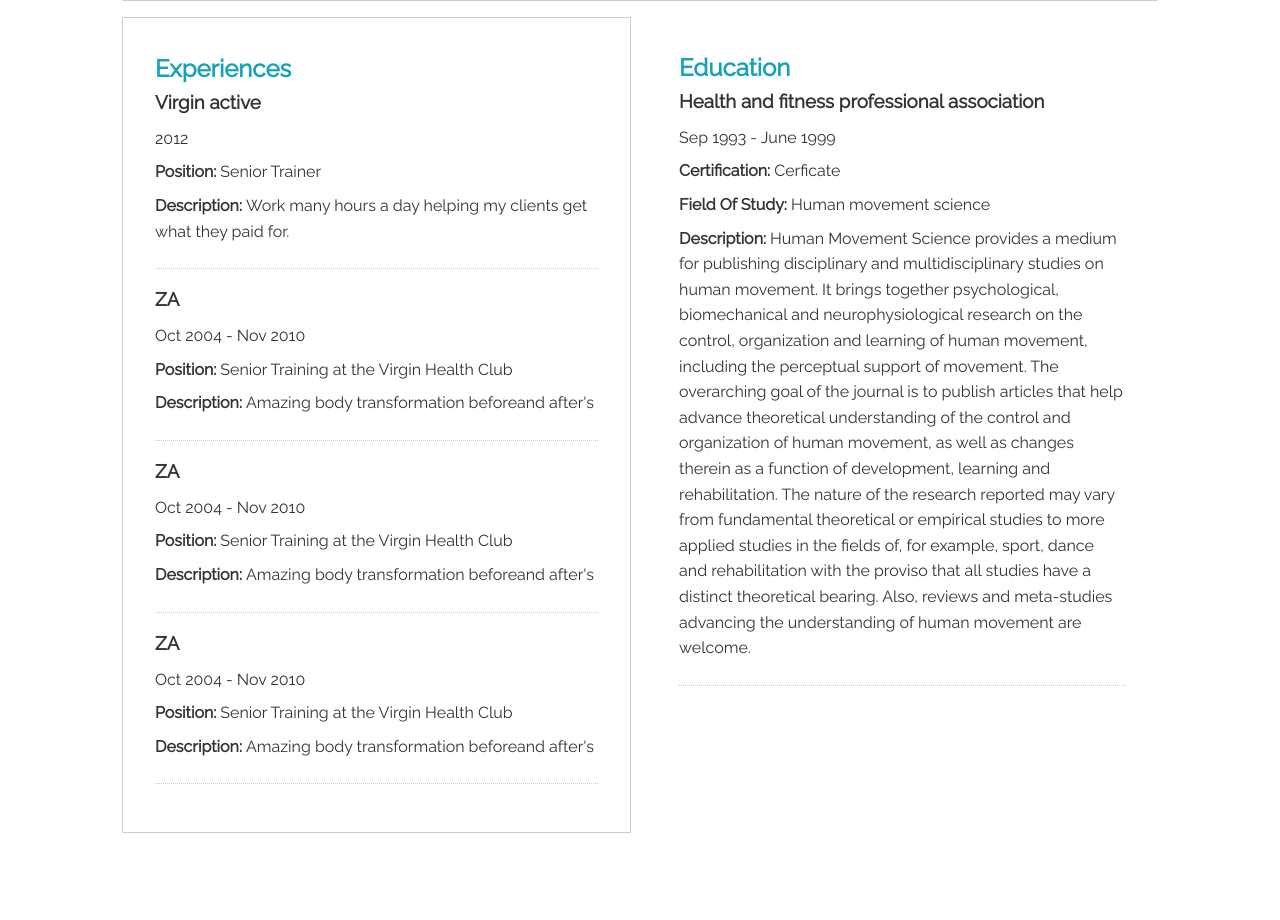
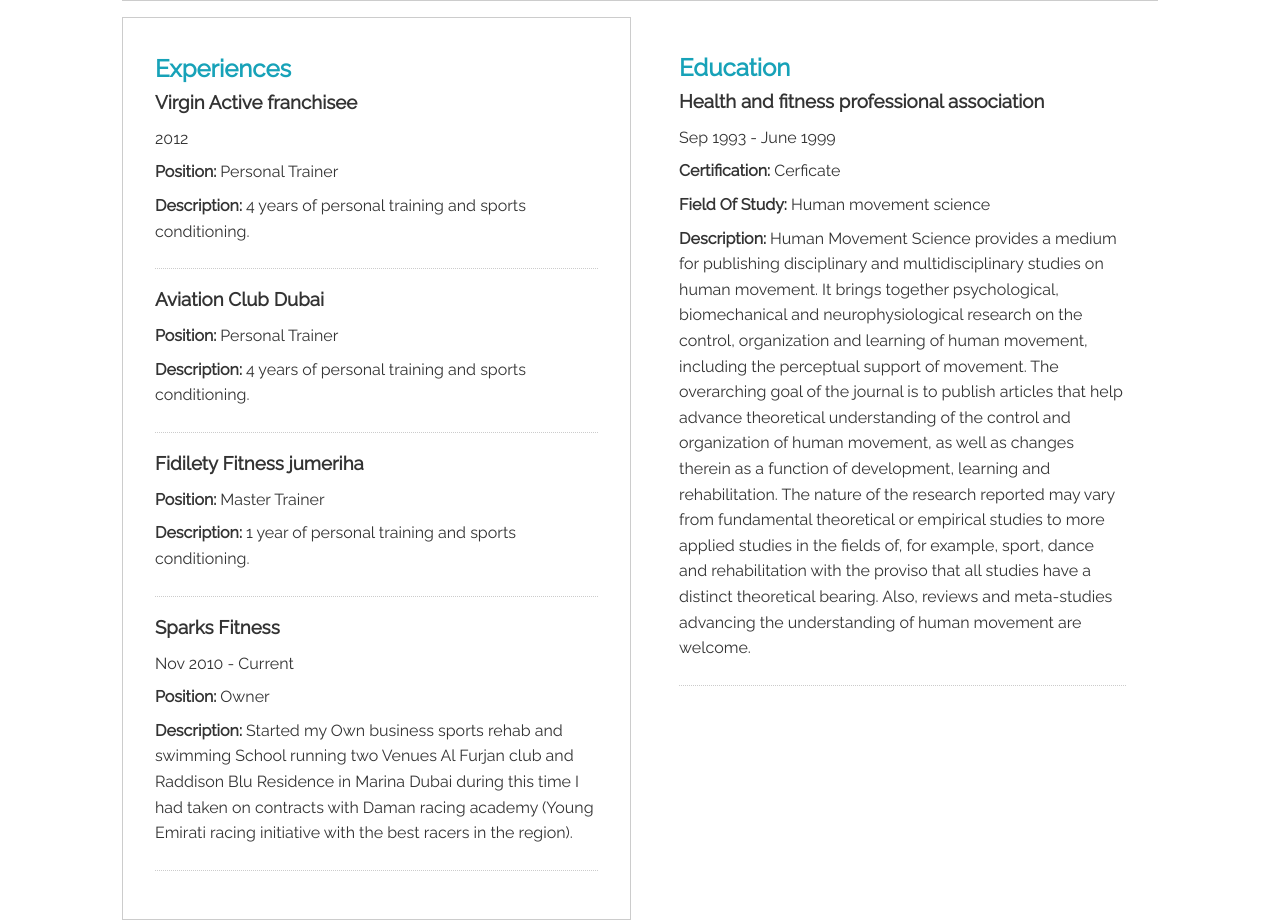
Before and after one commit to Elr33/fitnessconnect, a plain HTML site: page thane.html in a window 1280 px wide. Shown: the part 1008-1928 px from the top of the page. Drawn offline with Linux system fonts and the light colour scheme.

Commit message:
update Thane.html
added experience and relevant info

```diff
--- a/thane.html
+++ b/thane.html
@@ -21,13 +21,13 @@
   <body>
     <nav class="navbar bg-dark">
       <h1>
-        <a href="dashboard.html"> <i class="fas fa-dumbbell"> Fitness</i>
+        <a href="index.html"> <i class="fas fa-dumbbell"> Fitness</i>
       </h1>
-      <ul>
+      <!-- <ul>
         <li><a href="profiles.html">Trainers</a></li>
-        <!-- <li><a href="register.html">Register</a></li>
-        <li><a href="login.html">Login</a></li> -->
-      </ul>
+        <li><a href="register.html">Register</a></li>
+        <li><a href="login.html">Login</a></li>
+      </ul> -->
     </nav>
     <section class="container">
       <a href="profiles.html" class="btn">Back To Profiles</a>
@@ -81,35 +81,35 @@
         <div class="profile-exp bg-white p-2">
           <h2 class="text-primary">Experiences</h2>
           <div>
-            <h3>Virgin active</h3>
+            <h3>Virgin Active franchisee</h3>
             <p>2012</p>
-            <p><strong>Position: </strong> Senior Trainer</p>
+            <p><strong>Position: </strong> Personal Trainer</p>
             <p>
-              <strong>Description: </strong>Work many hours a day helping my clients get what they paid for.
+              <strong>Description: </strong> 4 years of personal training and sports conditioning.
             </p>
           </div>
           <div>
-            <h3>ZA</h3>
-            <p>Oct 2004 - Nov 2010</p>
-            <p><strong>Position: </strong> Senior Training at the Virgin Health Club</p>
+            <h3>Aviation Club Dubai</h3>
+            <p></p>
+            <p><strong>Position: </strong> Personal Trainer</p>
             <p>
-              <strong>Description: </strong>Amazing body transformation beforeand after's
+              <strong>Description: </strong> 4 years of personal training and sports conditioning.
             </p>
           </div>
           <div>
-            <h3>ZA</h3>
-            <p>Oct 2004 - Nov 2010</p>
-            <p><strong>Position: </strong> Senior Training at the Virgin Health Club</p>
+            <h3>Fidilety Fitness jumeriha</h3>
+            <p></p>
+            <p><strong>Position: </strong> Master Trainer</p>
             <p>
-              <strong>Description: </strong>Amazing body transformation beforeand after's
+              <strong>Description: </strong> 1 year of personal training and sports conditioning.
             </p>
           </div>
           <div>
-            <h3>ZA</h3>
-            <p>Oct 2004 - Nov 2010</p>
-            <p><strong>Position: </strong> Senior Training at the Virgin Health Club</p>
+            <h3>Sparks Fitness</h3>
+            <p>Nov 2010 - Current</p>
+            <p><strong>Position: </strong> Owner</p>
             <p>
-              <strong>Description: </strong>Amazing body transformation beforeand after's
+              <strong>Description: </strong>Started my Own business sports rehab and swimming School running two Venues Al Furjan club and Raddison Blu Residence in Marina Dubai during this time I had taken on contracts with Daman racing academy (Young Emirati racing initiative with the best racers in the region).
             </p>
           </div>
         </div>
```
